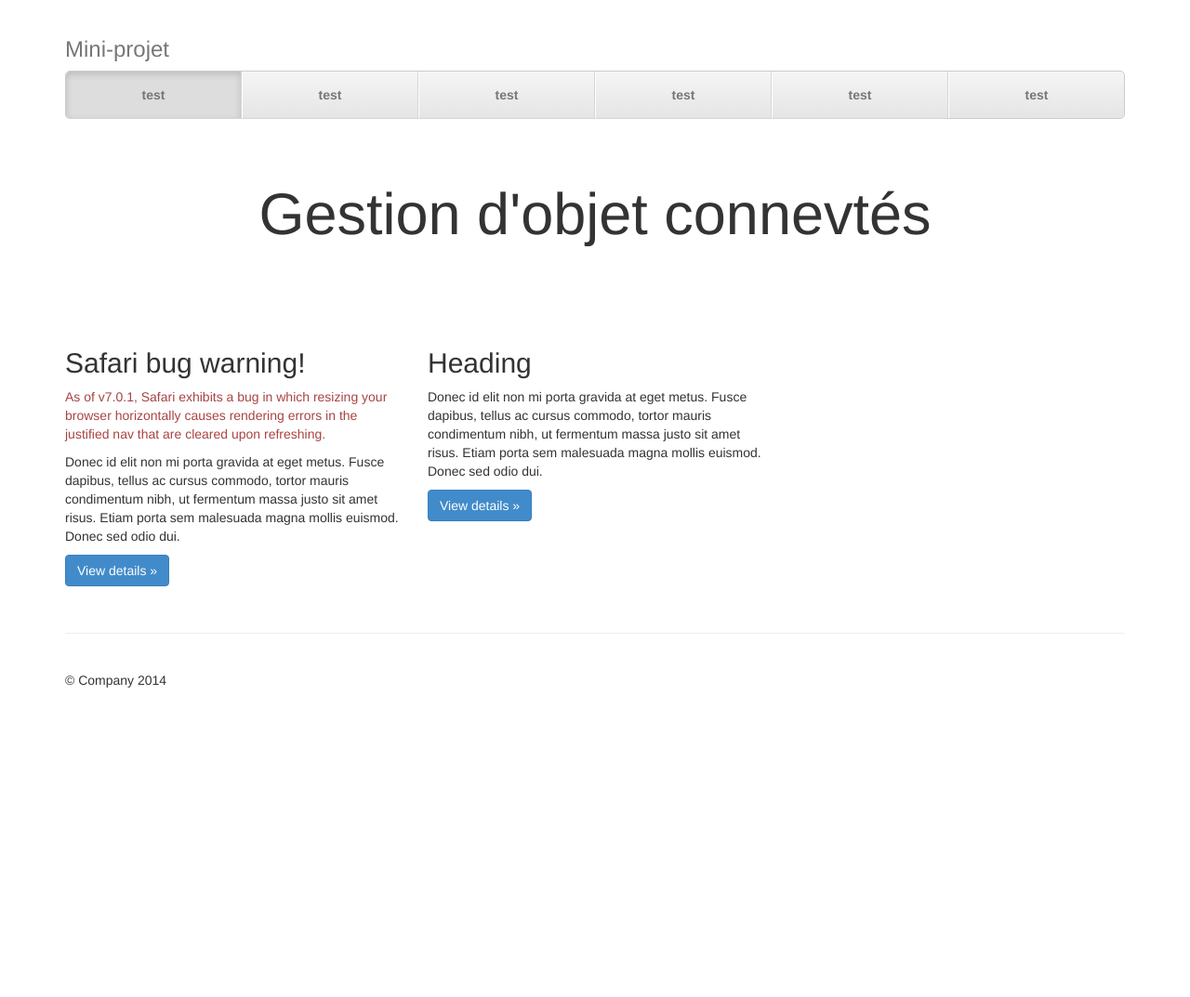
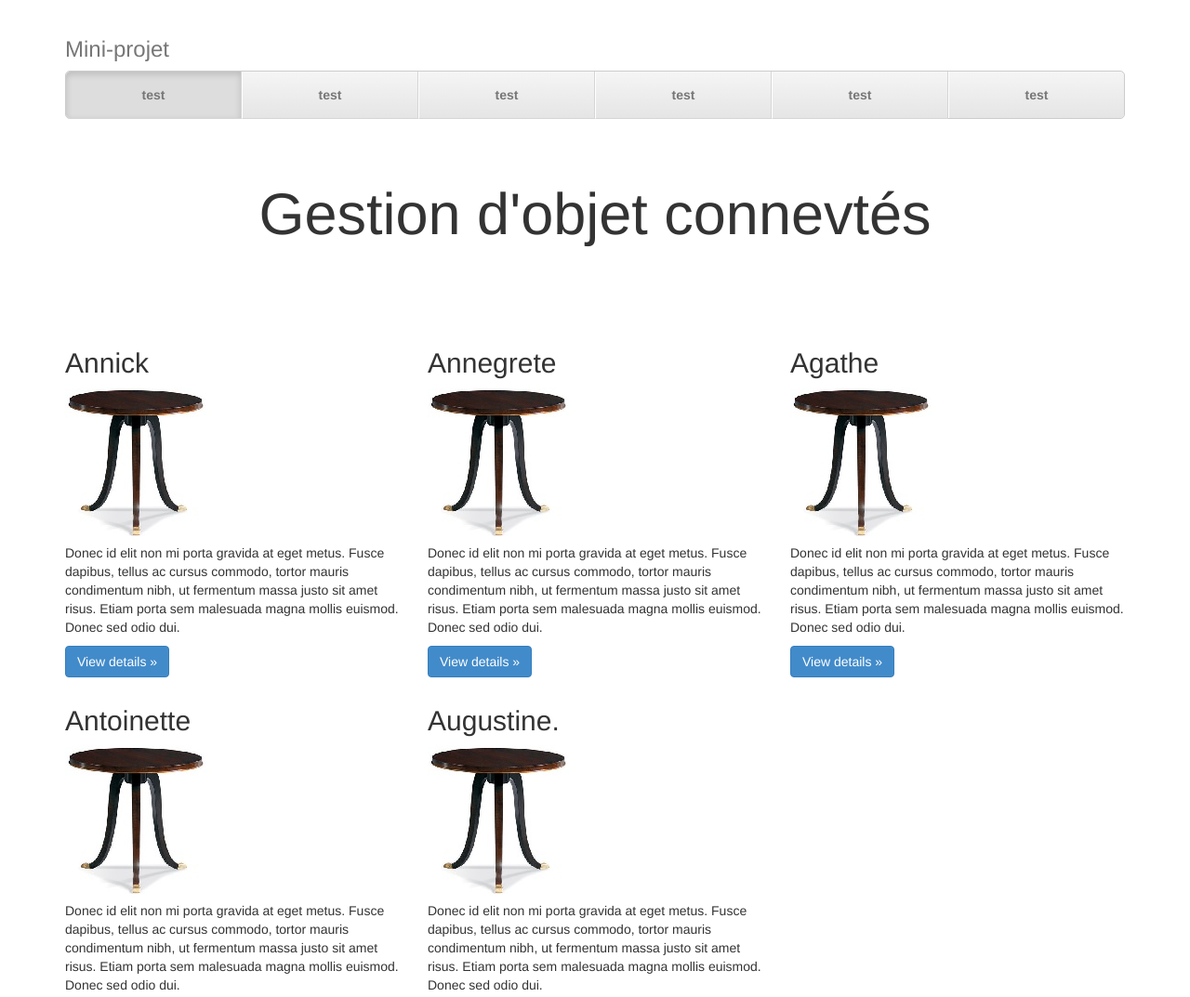
Before and after one commit to hamzaaitmbarek/tables, a plain HTML site: page public/test.html in a window 1280 px wide. Shown: the top 1073 px of the page at 93% size. Before the commit the page ends 800 px from the top, so only its background shows below. Drawn offline with Linux system fonts and the light colour scheme.

Commit message:
2eme commit

```diff
--- a/public/test.html
+++ b/public/test.html
@@ -1,5 +1,5 @@
 <!DOCTYPE html>
-<html lang="en">
+<html ng-app="table">
   <head>
     <meta charset="utf-8">
     <meta http-equiv="X-UA-Compatible" content="IE=edge">
@@ -13,7 +13,7 @@
 
   </head>
 
-  <body>
+  <body ng-controller= "TableController as TableController">
 
     <div class="container">
 
@@ -35,15 +35,10 @@
       </div>
 
       <!-- Example row of columns -->
-      <div class="row">
-        <div class="col-lg-4">
-          <h2>Safari bug warning!</h2>
-          <p class="text-danger">As of v7.0.1, Safari exhibits a bug in which resizing your browser horizontally causes rendering errors in the justified nav that are cleared upon refreshing.</p>
-          <p>Donec id elit non mi porta gravida at eget metus. Fusce dapibus, tellus ac cursus commodo, tortor mauris condimentum nibh, ut fermentum massa justo sit amet risus. Etiam porta sem malesuada magna mollis euismod. Donec sed odio dui. </p>
-          <p><a class="btn btn-primary" href="#" role="button">View details &raquo;</a></p>
-        </div>
-        <div class="col-lg-4">
-          <h2>Heading</h2>
+      <div class="row" >
+        <div class="col-lg-4" ng-repeat="table in TableController.tables">
+          <h2>{{table.nom}}</h2>
+		  <img ng-src="{{table.image}}"/>
           <p>Donec id elit non mi porta gravida at eget metus. Fusce dapibus, tellus ac cursus commodo, tortor mauris condimentum nibh, ut fermentum massa justo sit amet risus. Etiam porta sem malesuada magna mollis euismod. Donec sed odio dui. </p>
           <p><a class="btn btn-primary" href="#" role="button">View details &raquo;</a></p>
        </div>
@@ -57,8 +52,8 @@
     </div> <!-- /container -->
 
 
-    <!-- Bootstrap core JavaScript
-    ================================================== -->
-    <!-- Placed at the end of the document so the pages load faster -->
+
+		<script type="text/javascript" src="js/angular.min.js"></script>
+		<script type="text/javascript" src="js/app.js"></script>
   </body>
 </html>
```
